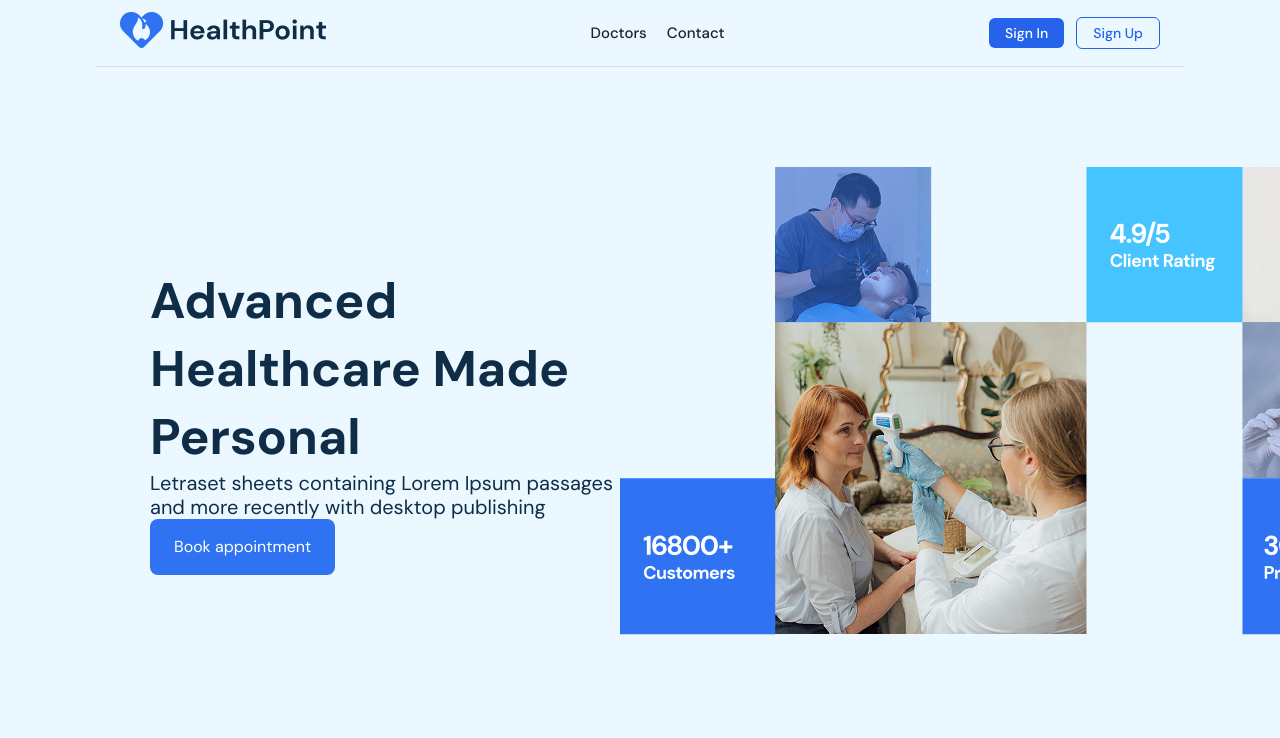
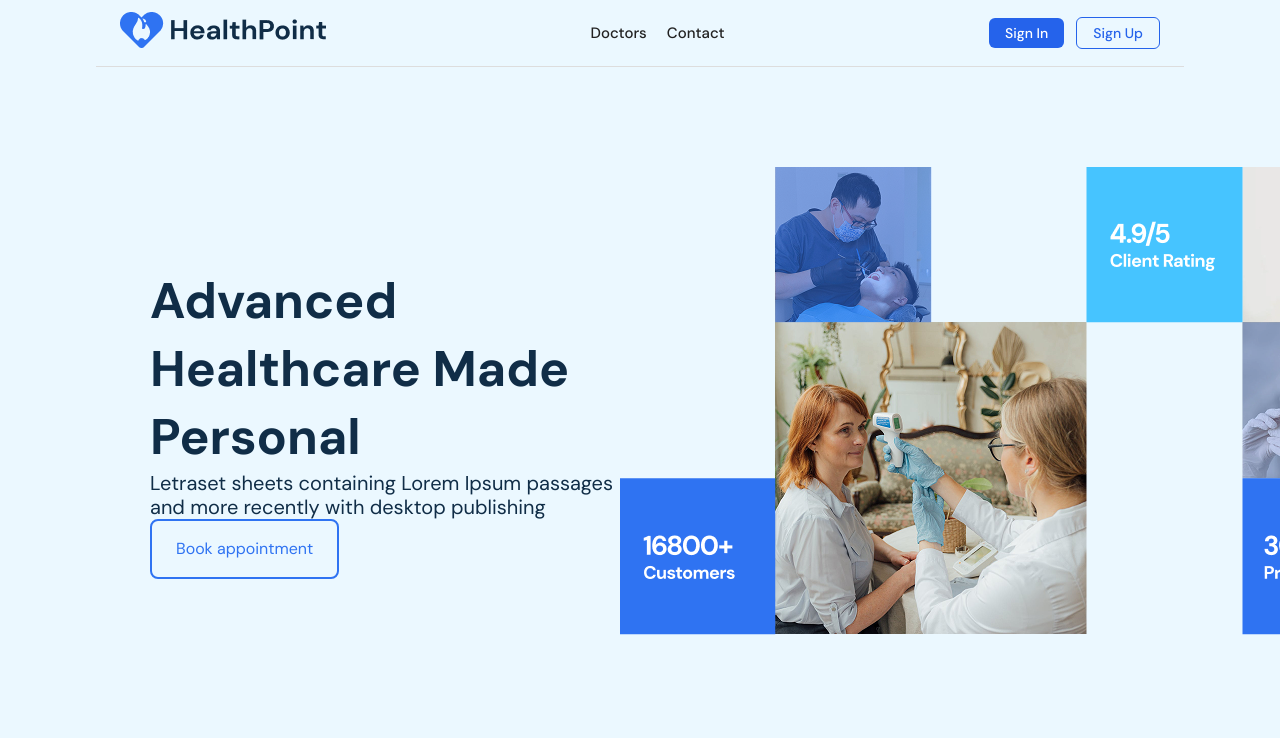
Before and after one commit to adhamjonjabborov07/Hackathon-NoMercy, a React (Vite) app: page / in a window 1280 px wide. Shown: the top 738 px of the page. Built offline with nearby package versions, Linux system fonts and the light colour scheme; grey boxes are pictures that could not be loaded.

Commit message:
ashdasjakfsa

```diff
--- a/src/pages/Home/home.css
+++ b/src/pages/Home/home.css
@@ -23,7 +23,7 @@
 }
 .btn1 {
   padding: 16px 24px;
-  border: none;
+  border: 2px solid #2f73f2;
   border-radius: 8px;
   font-family: DM Sans;
   font-weight: 400;
@@ -32,11 +32,13 @@
   line-height: 24px;
   letter-spacing: 0%;
   text-align: center;
+  background-color: transparent;
+  color: #2f73f2;
+
+}
+.btn1:hover {
   background-color: #2f73f2;
   color: white;
-}
-.bt1:hover {
-  background-color: red;
 }
 .text-container {
   display: flex;
--- a/src/pages/Home/home.jsx
+++ b/src/pages/Home/home.jsx
@@ -14,7 +14,7 @@ function Home() {
               </p>
               <div>
                 <button className="btn1" type="button">
-                  <a href="#">Book appointment</a>
+                Book appointment
                 </button>
               </div>
             </div>
```
